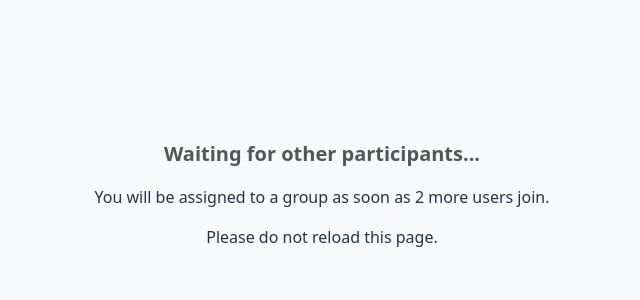
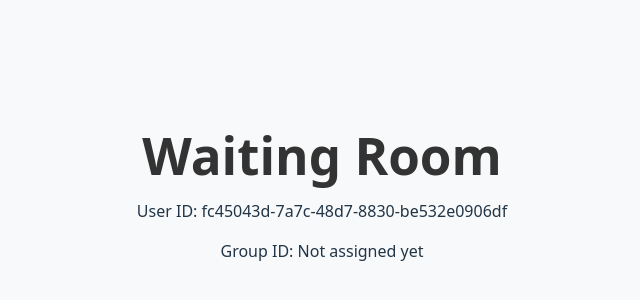
Before and after one commit to nwicker463/ideation-vite-frontend, a React (Vite) app: page / in a window 1280 px wide. Shown: the part 214-514 px from the top of the page, without its empty margins (318-958 px from the left). Built offline with nearby package versions, Linux system fonts and the light colour scheme; no server answers.

Commit message:
rewrtiting waiting room code to not assign userIds twice

```diff
--- a/src/WaitingRoom.jsx
+++ b/src/WaitingRoom.jsx
@@ -1,16 +1,14 @@
+import { useState, useEffect } from "react";
+import { useNavigate } from "react-router-dom";
 import { v4 as uuidv4 } from "uuid";
-import { useEffect, useState } from 'react';
-import { useNavigate } from 'react-router-dom';
 
 export default function WaitingRoom() {
-  //const [userId, setLocalUserId] = useState(null);
+  const navigate = useNavigate();
+
+  // Load existing userId from localStorage if it exists
+  const [userId, setUserId] = useState(() => localStorage.getItem("userId") || null);
   const [groupId, setGroupId] = useState(null);
-  const navigate = useNavigate();
-  const [isWaiting, setIsWaiting] = useState(true);
   const [locked, setLocked] = useState(false);
-  const [userLabel, setUserLabel] = useState(null);
-  const [userId, setUserId] = useState(() => localStorage.getItem("userId") || null);
-
 
   // On first mount, generate a new ID *only if one does not already exist*
   useEffect(() => {
@@ -30,99 +28,37 @@ export default function WaitingRoom() {
     }
   }, [userId]);
 
- /* useEffect(() => {
+  // Poll backend for group assignment
+  useEffect(() => {
     if (!userId) return;
-
-    let intervalId;
-
-    const addToWaitingList = async () => {
-      try {
-        const res = await fetch(`${import.meta.env.VITE_API_URL}/api/waiting`, {
-          method: 'POST',
-          headers: { 'Content-Type': 'application/json' },
-          body: JSON.stringify({ userId }),
-        });
-
-        if (!res.ok) throw new Error('Failed to add user to waiting list');
-        const data = await res.json();
-        console.log('User added to waiting list:', data);
-        console.log("Assigned group:", data.groupId);
-        console.log("Assigned label:", data.label);
-        console.log("Current userId:", userId);
-
-        // Begin polling
-        /*intervalId = setInterval(async () => {
-          try {
-            const res = await fetch(`${import.meta.env.VITE_API_URL}/api/waiting/${userId}`);
-            const result = await res.json();
-            console.log('Polling result:', result);
-
-            if (result.group_id) {
-              setGroupId(result.group_id);
-              setLocked(true);
-              clearInterval(intervalId);
-              navigate('/app');
-            }
-          } catch (err) {
-            console.error('Polling failed:', err);
-          }
-        }, 2000);
-      } catch (err) {
-        console.error('Error posting to waiting list:', err);
-      }
-    };
-
-    addToWaitingList();
-
-    return () => clearInterval(intervalId);
-  }, [userId, setGroupId, setLocked, navigate]); */
-
-  useEffect(() => {
-    let navigated = false;
 
     const interval = setInterval(() => {
       fetch(`${import.meta.env.VITE_API_URL}/api/waiting/${userId}`)
         .then(res => res.json())
         .then(data => {
-          console.log("Polling data:", data); // should show { groupId: "...", label: "User A", ... }
-
-          if (!navigated && data.groupId && data.label) {
+          console.log("Waiting check:", data);
+          if (data.groupId) {
             setGroupId(data.groupId);
-            setUserLabel(data.label);
             setLocked(true);
 
-            console.log("Saving to localStorage:");
-            console.log("userId:", userId);
-            console.log("groupId:", data.groupId);
-            console.log("userLabel:", data.label);
-
             localStorage.setItem("groupId", data.groupId);
-            localStorage.setItem("userId", userId);
             localStorage.setItem("userLabel", data.label);
 
-            navigated = true;
             navigate("/app");
           }
         })
-        .catch(err => console.error("Error fetching group ID:", err));
-
-      fetch(`${import.meta.env.VITE_API_URL}/api/waiting/${userId}/heartbeat`, {
-        method: "POST"
-      });
-
+        .catch(err => console.error("Error fetching group assignment:", err));
     }, 2000);
 
     return () => clearInterval(interval);
   }, [userId]);
 
-
-
   return (
-    <div className="p-6">
-      <h2 className="text-xl font-bold mb-4">Waiting for other participants...</h2>
-      <p>You will be assigned to a group as soon as 2 more users join.</p>
-      <p></p>
-      <p>Please do not reload this page.</p>
+    <div>
+      <h1>Waiting Room</h1>
+      <p>User ID: {userId}</p>
+      <p>Group ID: {groupId || "Not assigned yet"}</p>
+      {locked && <p>Locked in group.</p>}
     </div>
   );
 }
```
